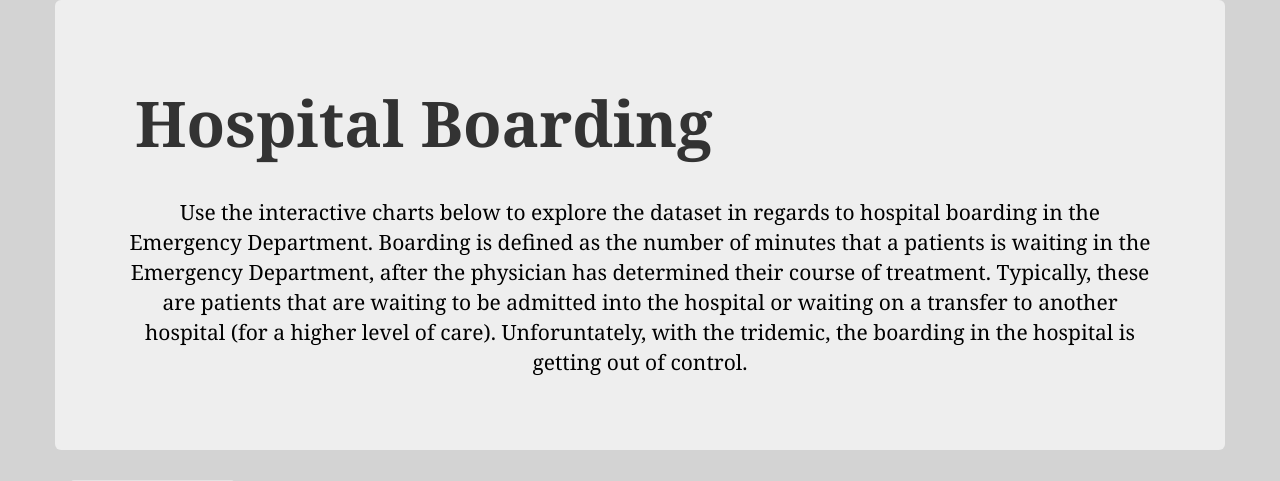
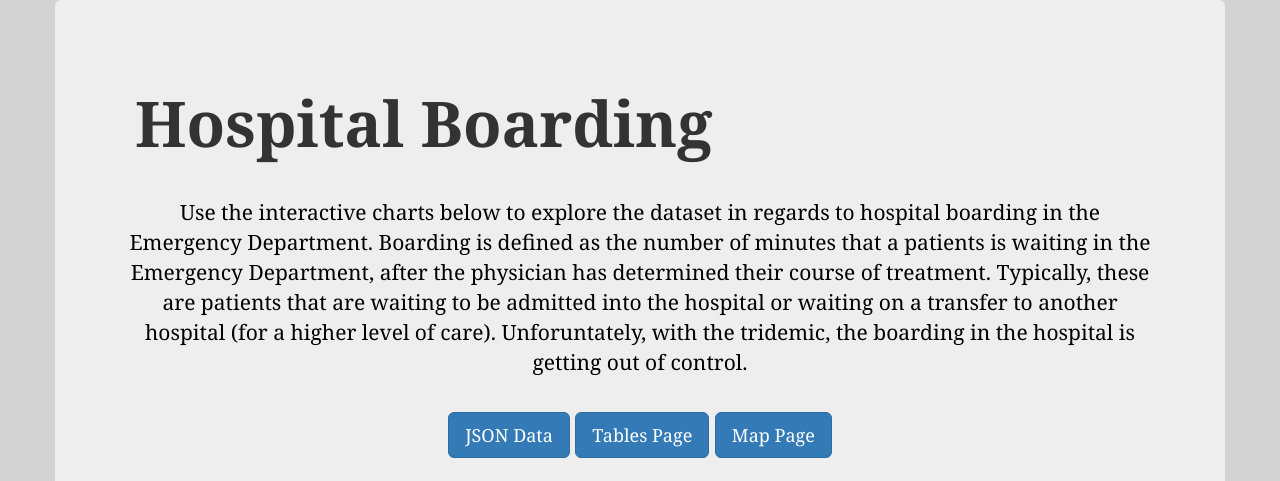
Before and after one commit to lo-cadogie/Hospital-Dashboard-JS-HTML-SQL-Flask, a Flask app: template templates/index.html in a window 1280 px wide. Shown: the top 481 px of the page. Run offline with Flask 2, Linux system fonts and the light colour scheme; the template is opened without the code that fills it, so the values that code supplies are empty; parts of the project's set-up code (start-up, migrations or seed data) failed here and were passed over; some libraries are stand-ins or nearby versions.

Commit message:
links on main page

```diff
--- a/templates/index.html
+++ b/templates/index.html
@@ -19,6 +19,11 @@
               Boarding is defined as the number of minutes that a patients is waiting in the Emergency Department, after the physician has determined their course of treatment.
               Typically, these are patients that are waiting to be admitted into the hospital or waiting on a transfer to another hospital (for a higher level of care).
               Unforuntately, with the tridemic, the boarding in the hospital is getting out of control.
+          </p>
+          <p class="lead">
+            <a class="btn btn-primary btn-lg" href="https://project-3-ovr7.onrender.com/data" role="button">JSON Data</a>
+            <a class="btn btn-primary btn-lg" href="https://project-3-ovr7.onrender.com/tables" role="button">Tables Page</a>
+            <a class="btn btn-primary btn-lg" href="https://project-3-ovr7.onrender.com/map" role="button">Map Page</a>
           </p>
         </div>
       </div>
```
